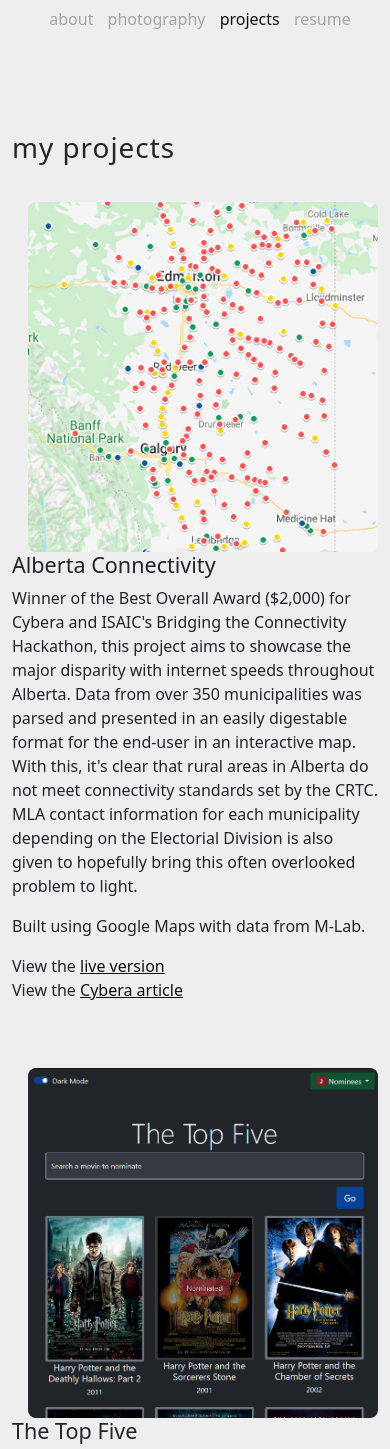
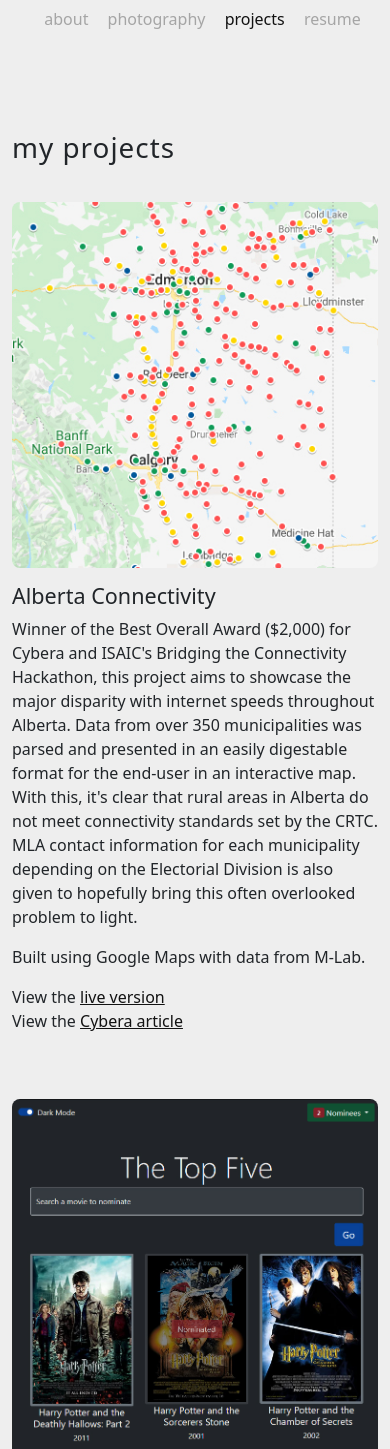
Before and after one commit to rngyn/rn-personal-website-OLD, a plain HTML site: page projects.html in a window 390 px wide. Shown: the part 83-1532 px from the top of the page. Drawn offline with nearby package versions, Linux system fonts and the light colour scheme; a script that the page names is missing.

Commit message:
Responsive fixes

```diff
--- a/css/style.css
+++ b/css/style.css
@@ -75,7 +75,7 @@
 
 .projects img {
     border-radius: 8px;
-    width: 350px;
+    width: 100%;
     height: auto;
 }
 
@@ -122,7 +122,7 @@
     padding-bottom: 30px;
 }
 
-@media only screen and (max-width: 590px) {
+@media only screen and (max-width: 575px) {
 
     .nav-bar {
         padding-top: 30px;
@@ -150,6 +150,18 @@
     }
 
     .nav-links li {
-        padding-left: 10px;
+        padding-left: 15px;
+    }
+
+    .bio {
+        padding-top: 15px;
+    }
+
+    .projects {
+        text-align: center;
+    }
+
+    .projects-text h4 {
+        padding-top: 15px;
     }
 }
--- a/projects.html
+++ b/projects.html
@@ -32,7 +32,7 @@
             </div>
         </div>
         <div class="row project">
-            <div class="col-md-5 projects">
+            <div class="col-md-3 projects">
                 <img src="img/albertaConnectivity.jpg">
             </div>
             <div class="col-md projects-text">
@@ -45,7 +45,7 @@
             </div>
         </div>
         <div class="row project">
-            <div class="col-md-5 projects">
+            <div class="col-md-3 projects">
                 <img src="img/theTopFive.jpg">
             </div>
             <div class="col-md projects-text">
@@ -59,7 +59,7 @@
             </div>
         </div>
         <div class="row">
-            <div class="col-md-5 projects">
+            <div class="col-md-3 projects">
                 <img src="img/yycEats.jpg">
             </div>
             <div class="col-md projects-text">
```
Also changed, not shown: about.html (+1 -1 lines).
